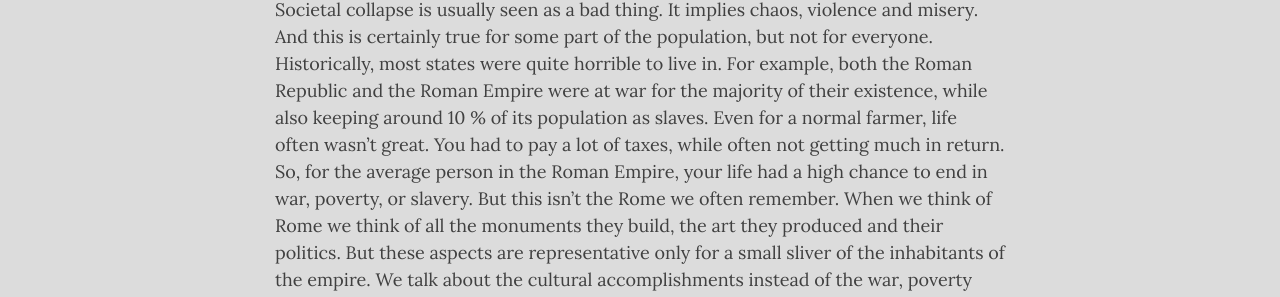
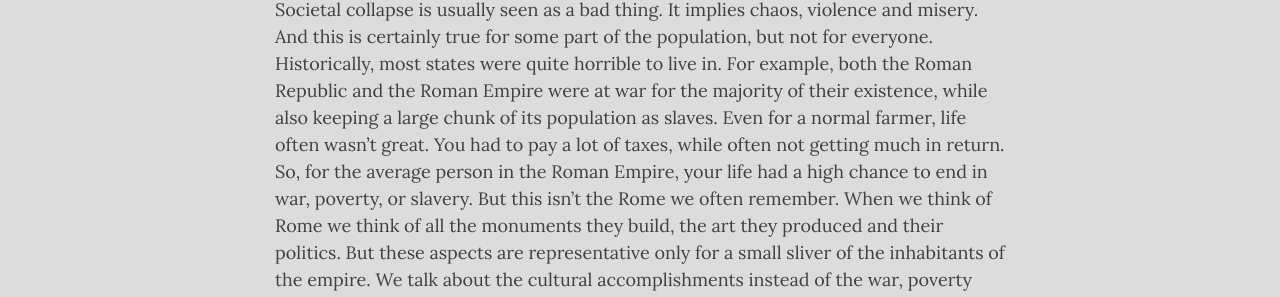
Before and after one commit to florianjehn/Societal_Collapse, a Jekyll site: the page built from _posts/2025-08-05-Goliath.md, in a window 1280 px wide and 900 px high, scrolled down 570 px. Shown: the part 262-559 px from the top of the window. Built offline with Jekyll 4.4.1, drawn with Linux system fonts in a browser that asks for light colours; nearby versions of some CDN libraries; comment, search, counter and statistics services are not loaded; some of the changed text lies outside the part shown.

Commit message:
Update 2025-08-05-Goliath.md

```diff
--- a/_posts/2025-08-05-Goliath.md
+++ b/_posts/2025-08-05-Goliath.md
@@ -11,7 +11,7 @@ When we study societal collapse, we typically examine it through the lens of eli
 
 # How bad is collapse and for whom?
 
-Societal collapse is usually seen as a bad thing. It implies chaos, violence and misery. And this is certainly true for some part of the population, but not for everyone. Historically, most states were quite horrible to live in. For example, both the Roman Republic and the Roman Empire were at war for the majority of their existence, while also keeping around 10 % of its population as slaves. Even for a normal farmer, life often wasn’t great. You had to pay a lot of taxes, while often not getting much in return. So, for the average person in the Roman Empire, your life had a high chance to end in war, poverty, or slavery. But this isn’t the Rome we often remember. When we think of Rome we think of all the monuments they build, the art they produced and their politics. But these aspects are representative only for a small sliver of the inhabitants of the empire. We talk about the cultural accomplishments instead of the war, poverty and slavery, because history isn’t written by a poor peasant in the alps or a slave in the mines in Spain, but by the rich, the landowners, the priests, the politicians. This is the case for pretty much every empire.
+Societal collapse is usually seen as a bad thing. It implies chaos, violence and misery. And this is certainly true for some part of the population, but not for everyone. Historically, most states were quite horrible to live in. For example, both the Roman Republic and the Roman Empire were at war for the majority of their existence, while also keeping a large chunk of its population as slaves. Even for a normal farmer, life often wasn’t great. You had to pay a lot of taxes, while often not getting much in return. So, for the average person in the Roman Empire, your life had a high chance to end in war, poverty, or slavery. But this isn’t the Rome we often remember. When we think of Rome we think of all the monuments they build, the art they produced and their politics. But these aspects are representative only for a small sliver of the inhabitants of the empire. We talk about the cultural accomplishments instead of the war, poverty and slavery, because history isn’t written by a poor peasant in the alps or a slave in the mines in Spain, but by the rich, the landowners, the priests, the politicians. This is the case for pretty much every empire.
 
 We see societal collapse as this uniquely bad thing, because we take the accounts of the richest people of the past as representative for the whole population. But what does collapse look like if we instead focus on the living conditions of the average person? What if we have a people’s history of collapse? This is the question that Kemp’s book is trying to answer.
 
@@ -169,7 +169,7 @@ When wealth inequality and centralized power is the root of all evil, we can red
 
 Or to say it differently, let’s build a future where we have an egalitarian and equal society that decides in consent what brings the most health, happiness and general welfare for everyone.
 
-Let’s bring an end to dominance hierarchies.
+Let’s bring an end to dominance hierarchies!
 
 # Endnotes
 (1) A vast historical dataset, which we have already mentioned a bunch of times on this blog: [1](https://florianjehn.github.io/Societal_Collapse/2023-08-10-lessons_from_the_past/), [2](https://florianjehn.github.io/Societal_Collapse/2023-08-16-democracy_and_resilience/), [3](https://florianjehn.github.io/Societal_Collapse/2024-02-08-climate_collapse/), [4](https://florianjehn.github.io/Societal_Collapse/2023-11-15-collapse_models/)
```
